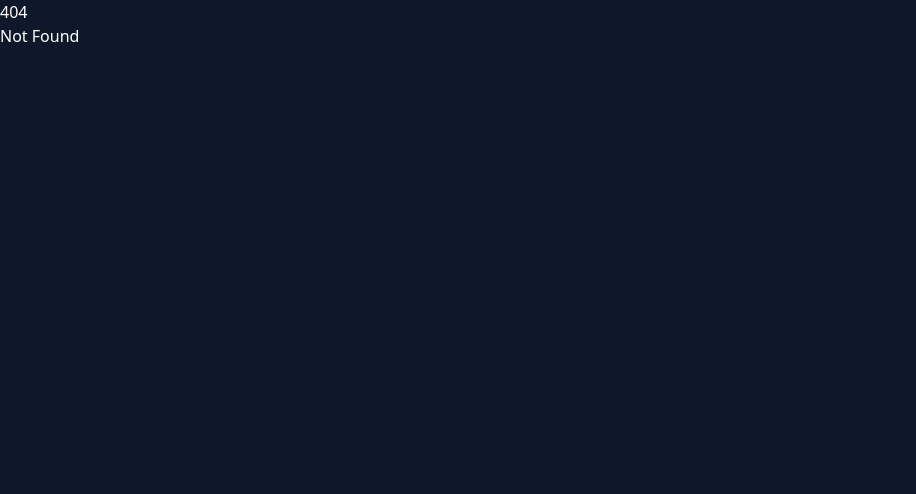
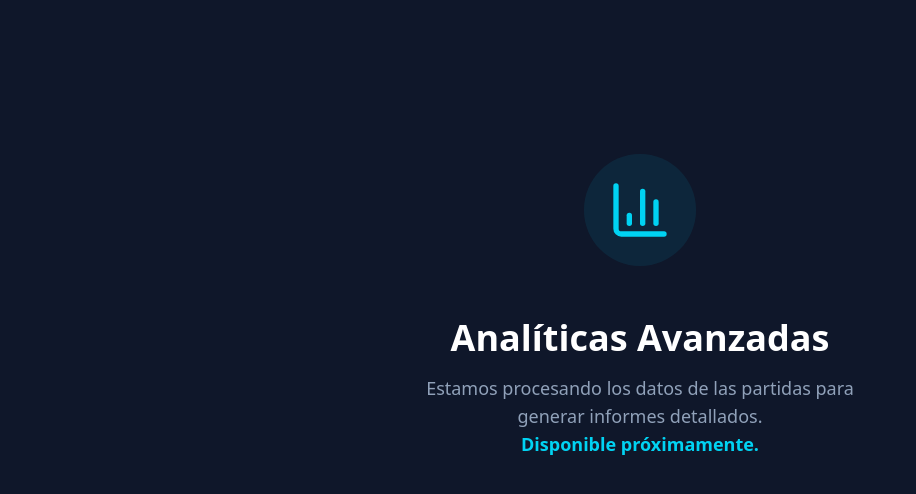
Before and after one commit to Chess-Society/ChessNet, a SvelteKit app: page /dashboard/reports in a window 1280 px wide. Before the commit this address had no page. Shown: the top 494 px of the page, without its empty margins (0-916 px from the left). Built offline with nearby package versions, Linux system fonts and the light colour scheme.

Commit message:
Add reports placeholder

```diff
--- /dev/null
+++ b/src/routes/dashboard/reports/+page.svelte
@@ -0,0 +1,19 @@
+<script>
+    import { BarChart3 } from "lucide-svelte";
+</script>
+
+<div
+    class="flex flex-col items-center justify-center h-[80vh] text-center px-4"
+>
+    <div class="bg-cyan-500/10 p-6 rounded-full mb-6 animate-bounce">
+        <BarChart3 class="w-16 h-16 text-cyan-400" />
+    </div>
+    <h1 class="text-4xl font-bold text-white mb-4">Analíticas Avanzadas</h1>
+    <p class="text-slate-400 max-w-md text-lg">
+        Estamos procesando los datos de las partidas para generar informes
+        detallados.
+        <br />
+        <span class="text-cyan-400 font-semibold">Disponible próximamente.</span
+        >
+    </p>
+</div>
```
